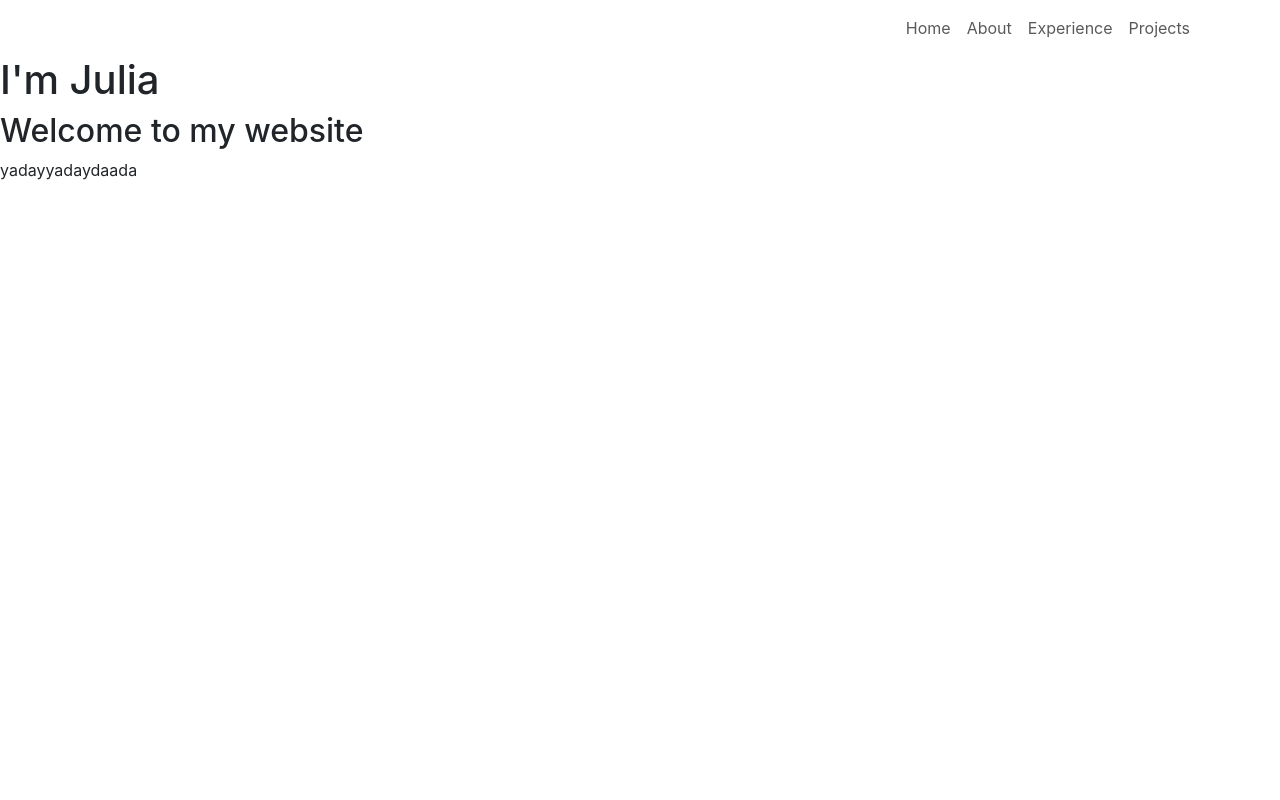
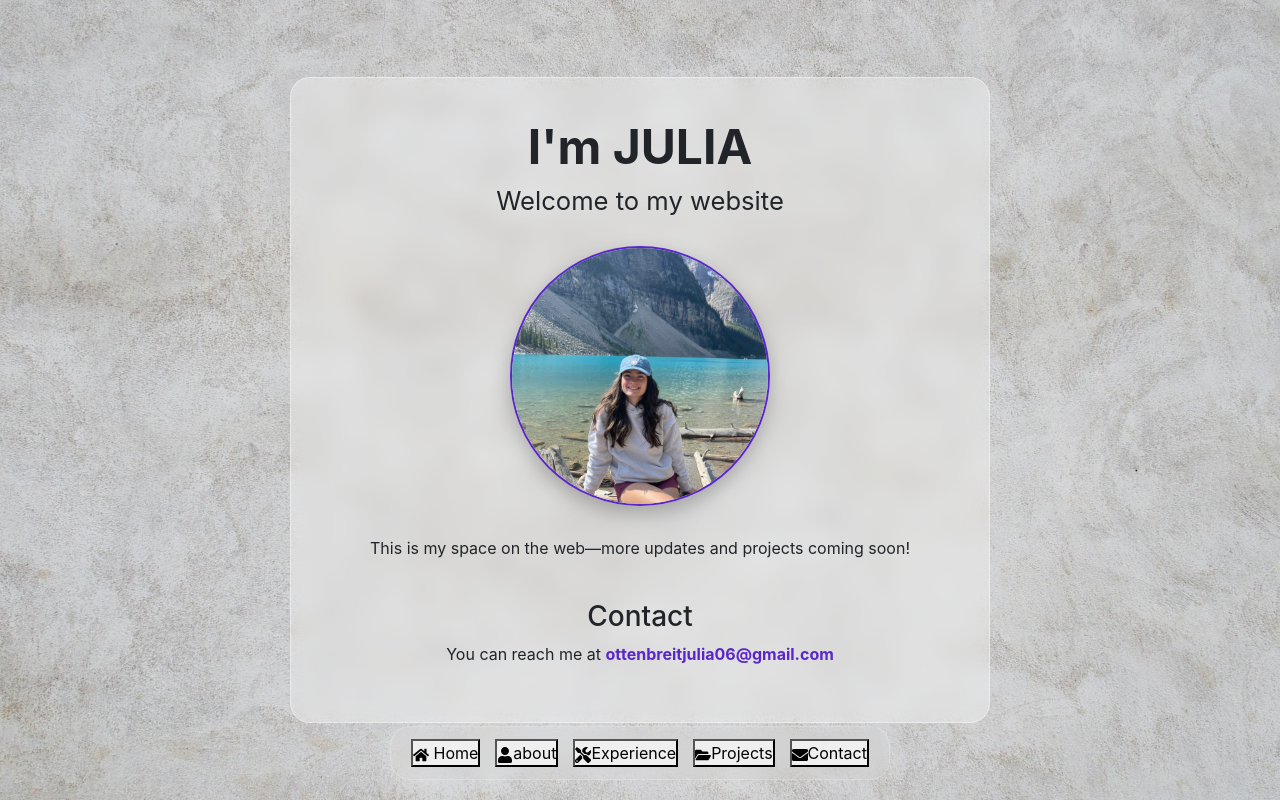
Before and after one commit to juliaOtt06/personal-website, a React (Create React App) app: page /#/ in a window 1280 px wide. Built offline with nearby package versions, Linux system fonts and the light colour scheme.

Commit message:
added a bottom navigation bar

```diff
--- a/src/App.js
+++ b/src/App.js
@@ -1,6 +1,6 @@
 import React from "react";
 import { HashRouter as Router, Routes, Route } from "react-router-dom";
-import NavigationBar from "./components/NavigationBar";
+import BottomNavBar from "./components/BottomNavBar";
 import Home from "./components/Home";
 import Projects from "./components/Projects";
 import './App.css';
@@ -8,7 +8,7 @@ import './App.css';
 const App = () => {
   return (
    <Router>
-     <NavigationBar />
+     <BottomNavBar />
      <Routes>
       <Route path="/" element={<Home />} />
       <Route path="/about" element={<h1>About Page</h1>} />
--- /dev/null
+++ b/src/components/BottomNavBar.css
@@ -0,0 +1,55 @@
+html {
+    scroll-behavior: smooth;
+}
+
+.bottom-nav {
+    position: fixed;
+    bottom: 20px;
+    left: 50%;
+    transform: translateX(-50%);
+    width: 90%;
+    max-width: 500px;
+
+    background: rgba(255, 255, 255, 0.15);
+    backdrop-filter: blur(12px);
+    border-radius: 20px;
+    padding: 12px 20px;
+
+    display: flex;
+    justify-content: space-between;
+    align-items: center;
+
+    z-index: 1000;
+    box-shadow: 0 4px 28px rgba(255, 255, 255, 0.2);
+
+    border: 1px solid rgba(255, 255, 255, 0.2);
+}
+
+.buttom-nav button {
+    background: transparent;
+    border: none;
+    color: white;
+    font-size: 1.1rem;
+
+    display: flex;
+    flex-direction: colum;
+    align-items: center;
+    gap: 4px;
+
+    cursor: pointer;
+    transition: transform 0.02s;
+}
+
+.buttom-nav button:hover {
+    transform: translateY(-3px);
+}
+
+.buttom-nav span {
+    font-size: 0.7rem;
+    opacity: 0.8;
+}
+
+.bottom-nav button.active {
+    color: #4da8ff;
+    font-weight: 600;
+}
--- /dev/null
+++ b/src/components/BottomNavBar.js
@@ -0,0 +1,42 @@
+import "./BottomNavBar.css";
+import {FaHome, FaUser, FaTools, FaFolderOpen, FaEnvelope } from "react-icons/fa";
+
+const BottomNavBar = () => { /* function */
+    const scrollToSection = (id) => { /* to keep function private */
+        const section = document.getElementById(id); /* searches through html that the browser creates when reacts app runs */
+        if (section) {
+            section.scrollIntoView({ behavior: "smooth"});
+        }
+    };
+
+    return (
+        <nav className="bottom-nav">
+            <button onClick={() => scrollToSection("home")}> {/*when the user presses this button go to this section */}
+                <FaHome/> {/* renders a home icon */}
+                <span>Home</span> {/* text label for button */}
+            </button>
+
+            <button onClick={() => scrollToSection("about")}>
+                <FaUser/>
+                <span>about</span>
+            </button>
+
+            <button onClick={() => scrollToSection("experience")}>
+                <FaTools/>
+                <span>Experience</span>
+            </button>
+
+            <button onClick={() => scrollToSection("projects")}>
+                <FaFolderOpen/>
+                <span>Projects</span>
+            </button>
+
+            <button onClick={() => scrollToSection("contact")}>
+                <FaEnvelope/>
+                <span>Contact</span>
+            </button>
+        </nav>
+    );
+};
+
+export default BottomNavBar;
--- /dev/null
+++ b/src/components/Home.css
@@ -0,0 +1,79 @@
+/* Background */
+.home-background {
+    min-height: 100vh; /* the height of the entire visible screen */
+    background-size: cover; /* makes the background have no gaps or strecht weirdly */
+    background-position: center; /* positions the image at the center */
+    background-repeat: no-repeat; /* if the image was smaller than the screen, repeating it would show multiple copies */
+
+    display: flex; /* positions content on top of background */
+    justify-content: center; /* horizontaly centers the content */
+    align-items: center; /* verticaly centers the content */
+    padding: 40px 20px; /* prevents text from touching edge of screen on smaller screens */
+}
+
+/* background box for text*/
+.home-content {
+    background: rgba(255, 255, 255, 0.35); /* semi transparent colour */
+    backdrop-filter: blur(10px); /* blurs anything behind the box */
+    border-radius: 20px; /* rounds corners */
+    padding: 40px 30px; /* space between the edge of box and text */
+    max-width: 700px; /* prevents the box from being too big */
+    width: 100%; /* makes box widen on smaller screens */
+    text-align: center; /* centers text in box */
+    animation: fadeIn 1.2s ease-in-out forwards; /* forwards makes the box stay in the final state */
+    border: 1px solid rgba(255, 255, 255, 0.4); /* border colour */
+}
+
+
+.title {
+    font-size: 3rem; /*3rem = 48px*/
+    font-weight: 700;
+    margin-bottom: 10px;
+}
+
+.subtitle {
+    font-size: 1.6rem; /* 1rem = 16px */
+    font-weight: 400; /* bolding the font */
+    margin-bottom: 30px;
+}
+
+/* image styling */
+.me-img {
+    width: 260px;
+    height: 260px;
+    object-fit: cover;
+    border-radius: 50%;
+    border: 2px solid #5a26cb;
+    box-shadow: 0 8px 20px rgba(0, 0, 0, 0.25);
+    margin-bottom: 30px;
+
+    animation: float 3s ease-in-out forwards;
+}
+
+/* contact formating */
+.contact {
+    margin-top: 40px;
+    font-size: 1rem;
+}
+
+.contact a {
+    color: #5a26cb;
+    text-decoration: none;
+    font-weight: bold;
+  }
+
+  .contact a:hover {
+    text-decoration: underline;
+  }
+
+  /* animations */
+  @keyframes fadeIn {
+    from { opacity: 0; transform: translateY(20px); };
+    to { opacity: 1; transform: translateY(0); };
+  }
+
+  @keyframes float {
+    0%   { transform: translateY(0px); }
+    50%  { transform: translateY(-8px); }
+    100% { transform: translateY(0px); }
+  }
--- a/src/components/Home.js
+++ b/src/components/Home.js
@@ -1,13 +1,38 @@
 import React from "react";
+import "./Home.css";
+import me from "./images/me.JPG";
+import bg from "./images/background.jpg";
+
 
 const Home = () => {
     return (
-        <div>
-            <h1>I'm Julia</h1>
-            <h2>Welcome to my website</h2>
-            <p>
-                yadayyadaydaada
-            </p>
+        <div
+          className="home-background"
+          style={{ backgroundImage: `url(${bg})` }}
+        >
+            <div className="home-content">
+
+                <h1 className="title">I'm JULIA</h1>
+                <h2 className="subtitle">Welcome to my website</h2>
+
+                <div className="image">
+                    <img src={me} alt="A picture of me" className="me-img" />
+                </div>
+
+                <p className="description">
+                    This is my space on the web—more updates and projects coming soon!
+                </p>
+
+                <div id="contact" className="contact" >
+                    <h3>Contact</h3>
+                    <p>
+                        You can reach me at{" "}
+                        <a href="mailto:ottenbreitjulia06@gmail.com">
+                            ottenbreitjulia06@gmail.com
+                        </a>
+                    </p>
+                </div>
+            </div>
         </div>
     );
 };
--- a/src/components/NavigationBar.css
+++ /dev/null
@@ -1,26 +0,0 @@
-.custom-navbar {
-    background: rgba(209, 237, 255, 0.39);
-    backdrop-filter: blur(15px);
-    border-bottom: none;
-    padding: 8px 16px;
-}
-
-.nav-link {
-    color: #000000;
-    margin-left: 24px;
-    font-weight: 500;
-    transition: color 0.3s ease, transform 0.2s ease;
-}
-
-.nav-link:hover {
-    color: #61dafb;
-    transform: translateY(-2px);
-}
-
-.navbar-toggle {
-    border: none;
-}
-
-.navbar-toggler-icon {
-    filter: invert(1);
-}
--- a/src/components/NavigationBar.js
+++ /dev/null
@@ -1,22 +0,0 @@
-import { Navbar, Nav, Container } from "react-bootstrap";
-import { Link } from "react-router-dom";
-
-const NavigationBar = () => {
-    return (
-        <Navbar expand="lg" sticky="top">
-         <Container>
-            <Navbar.Toggle aria-controls="basic-navbar-nav" />
-            <Navbar.Collapse id="basic-navbar-bav">
-                <Nav className="ms-auto">
-                    <Nav.Link as={Link} to="/">Home</Nav.Link>
-                    <Nav.Link as={Link} to="/about"> About</Nav.Link>
-                    <Nav.Link as={Link} to="/experience">Experience</Nav.Link>
-                    <Nav.Link as={Link} to="/projects">Projects</Nav.Link>
-                </Nav>
-            </Navbar.Collapse>
-         </Container>
-        </Navbar>
-    );
-};
-
-export default NavigationBar;
```
Also changed, not shown: src/components/images/background.jpg (added), src/components/images/me.JPG (added).
